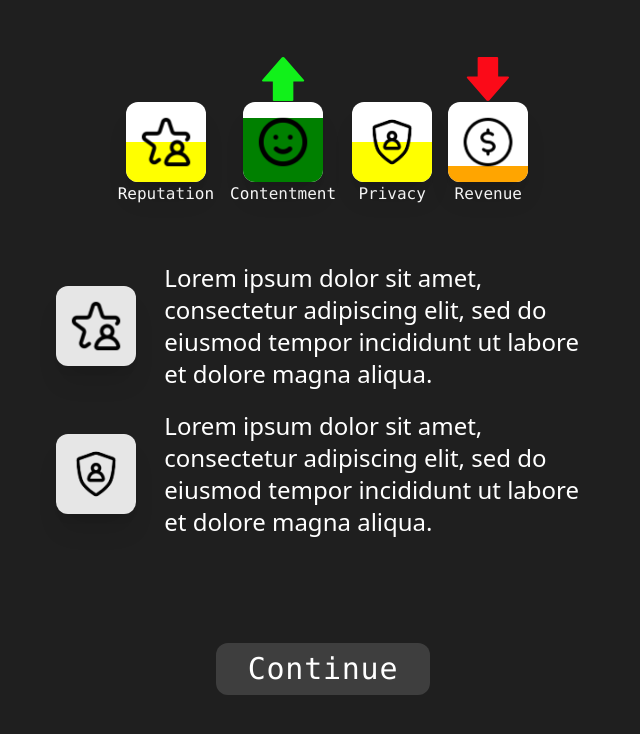
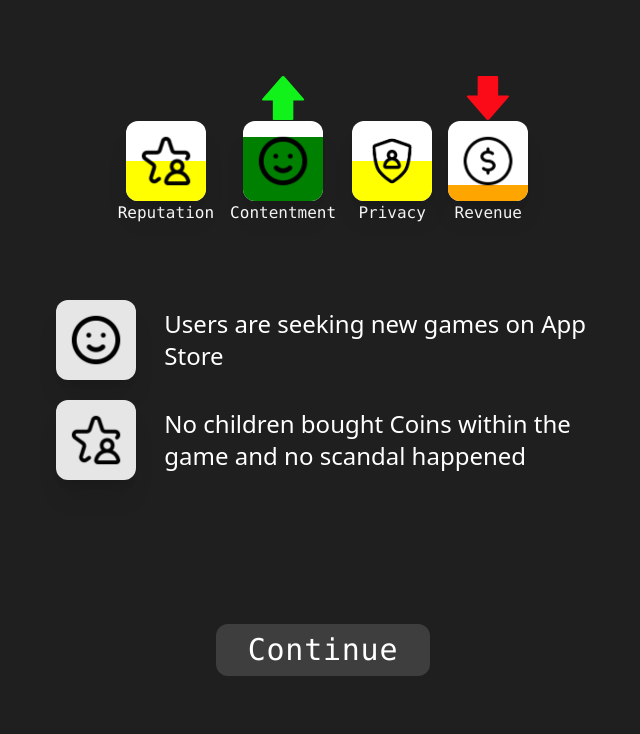
Before and after one commit to daancs/AppStoreEthics, a Next.js app: page /consequence in a window 1280 px wide. Shown: the top 734 px of the page, without its empty margins (317-957 px from the left). Built offline with nearby package versions, Linux system fonts and the light colour scheme.

Commit message:
stats change on accept/deny now

```diff
--- a/src/backend/Model.ts
+++ b/src/backend/Model.ts
@@ -45,6 +45,7 @@ export default class playerData{
     private gameState: GameState;
     private apps: IApp[];
     private currentApp : IApp | undefined;
+    private currentDesicion : Decision | undefined;
 
 
     // Initialization
@@ -98,8 +99,22 @@ export default class playerData{
         this.calcAndUpDateValue(Stat.CONTENTMENT, consequences);
         this.calcAndUpDateValue(Stat.PRIVACY, consequences);
         this.calcAndUpDateValue(Stat.REVENUE, consequences);
+        this.updateDecision(decision);
+        this.printStats();
     }
 
+    // Prints all stats to console
+    private printStats(): void {
+        console.log("Reputation: " + this.reputation);
+        console.log("Contentment: " + this.contentment);
+        console.log("Privacy: " + this.privacy);
+        console.log("Revenue: " + this.revenue);
+    }
+
+    // Updates the current decision
+    private updateDecision(decision: Decision): void {
+        this.currentDesicion = decision;
+    }
 
     // Calculates and updates the value of a stat from a list of consequences
     private calcAndUpDateValue(stat: Stat, arr: IConsequence[]): void{
@@ -178,6 +193,10 @@ export default class playerData{
         return this.currentApp;
     }
 
+    public getCurrentDecision(): Decision | undefined {
+        return this.currentDesicion;
+    }
+
 
     // Updates the current state of the game
     public getGameState(): void{
--- a/src/backend/content/Content.ts
+++ b/src/backend/content/Content.ts
@@ -19,30 +19,36 @@ export default function getData(): IApp[] {
             accept_cons: [
                 {
                     text: "This app made App Store gain credibility in sustainability",
+                    con: "reputation",
                     reputation: 25
                 },
                 {
                     text: "App Store increased in users",
+                    con: "revenue",
                     revenue: 25
                 },
                 {
                     text: "Users liked the app because they earned money from selling old things",
+                    con: "contentment",
                     contentment: 25
                 },
                 {
                     text: "Some of the users gave out sensitive data to sellers",
+                    con: "privacy",
                     privacy: -12.5
                 }
             ],
             decline_cons: [
                 {
                     text: "App Store users could not find sustainable options for shopping",
+                    con: "reputation",
                     reputation: -12.5,
                     revenue: -12.5,
                     contentment: -12.5
                 },
                 {
                     text: "Potential users did not have to share sensitive data",
+                    con: "privacy",
                     privacy: 25
                 }
             ]
@@ -64,25 +70,30 @@ export default function getData(): IApp[] {
             accept_cons: [
                 {
                     text: "The users of SnailChat could control shared data and location",
+                    con: "privacy",
                     privacy: 25
                 },
                 {
                     text: "The app became popular",
+                    con: "revenue",
                     revenue: 25
                 },
                 {
                     text: "Some users received unwanted messages and pictures sent to them from strangers",
+                    con: "contentment",
                     contentment: -12.5
                 }
             ],
             decline_cons: [
                 {
                     text: "App Store users sought apps with the possibility to share their location on their own terms",
+                    con: "privacy",
                     privacy: -12.5,
                     revenue: -12.5
                 },
                 {
                     text: "No users received unwanted messages or pictures from strangers",
+                    con: "contentment",
                     contentment: 25
                 }
             ]
@@ -104,14 +115,17 @@ export default function getData(): IApp[] {
             accept_cons: [
                 {
                     text: "Users could communicate with friends and join groups of interest",
+                    con: "contentment",
                     contentment: 25
                 },
                 {
                     text: "The app became popular",
+                    con: "revenue",
                     revenue: 25
                 },
                 {
                     text: "A scandal emerges that the company has shared user data with a third party. The data was used to influence a democratic election.",
+                    con: "reputation",
                     reputation: -25,
                     privacy: -25
                 }
@@ -119,11 +133,13 @@ export default function getData(): IApp[] {
             decline_cons: [
                 {
                     text: "App Store users sought apps with the possibility to connect with people",
+                    con: "contentment",
                     contentment: -25,
                     revenue: -25
                 },
                 {
                     text: "No sensitive data was shared and could not be used by third parties in an illegal context",
+                    con: "privacy",
                     privacy: 25,
                     reputation: 25
                 }
@@ -146,24 +162,29 @@ export default function getData(): IApp[] {
             accept_cons: [
                 {
                     text: "Some users had fun playing TreasureQuest",
+                    con: "contentment",
                     contentment: 12.5
                 },
                 {
                     text: "The game prompts purchases to advance in the game and is aimed towards children",
+                    con: "reputation",
                     reputation: -25
                 },
                 {
                     text: "TreasureQuest didn’t attract a big user base",
+                    con: "revenue",
                     revenue: -25
                 }
             ],
             decline_cons: [
                 {
                     text: "Users are seeking new games on App Store",
+                    con: "contentment",
                     contentment: -25
                 },
                 {
                     text: "No children bought Coins within the game and no scandal happened",
+                    con: "reputation",
                     reputation: 12.5,
                     revenue: 12.5
                 }
@@ -186,24 +207,29 @@ export default function getData(): IApp[] {
             accept_cons: [
                 {
                     text: "Users of Qme could be anonymous and comment without creating an account",
+                    con: "privacy",
                     privacy: 12.5
                 },
                 {
                     text: "Users of Qme could say mean things without being held accountable",
+                    con: "contentment",
                     contentment: -25
                 },
                 {
                     text: "App Store got a bad reputation for releasing Qme",
+                    con: "reputation",
                     reputation: -25
                 }
             ],
             decline_cons: [
                 {
                     text: "Users are seeking the possibility to express opinions anonymously online",
+                    con: "privacy",
                     privacy: -25
                 },
                 {
                     text: "App Store continued to have a good reputation because no one could be bullied on Qme",
+                    con: "reputation",
                     contentment: 12.5,
                     reputation: 12.5
                 }
--- a/src/backend/content/IApp.ts
+++ b/src/backend/content/IApp.ts
@@ -20,6 +20,7 @@ export interface IApp{
 
 export interface IConsequence{
     text: string,
+    con: string,
     reputation?: number,
     contentment?: number,
     privacy?: number,
--- a/src/components/ConsequencePageSkeleton.tsx
+++ b/src/components/ConsequencePageSkeleton.tsx
@@ -1,3 +1,4 @@
+import playerData from '@/backend/Model';
 import Button from '@/components/Button'
 import GameIcon from '@/components/GameIcon';
 import { Roboto_Mono } from '@next/font/google'
@@ -10,6 +11,7 @@ interface ConsequencePageSkeletonProps {
     secondIcon: string;
     thirdIcon: string;
     fourthIcon: string;
+    app: playerData;
 }
 // TODO: Change the flash card when implemented (should be included in the interface)
 
@@ -24,24 +26,27 @@ interface ConsequencePageSkeletonProps {
  * @returns the skeleton for the consequence page
  */
 export default function ConsequencePageSkeleton(props: ConsequencePageSkeletonProps) {
+
+    const app = props.app
+
+    const consequences = app.getConsequences(app.getCurrentDecision()!)
+
   return (
     <>
         <div className='w-screen h-screen flex flex-col justify-center items-center bg-primary-bg text-white'>
             <ConsIndicators/>
         <div className='w-5/12'>
-            <div className="flex justify-between items-center mb-5">
-                <div className='mr-5'>
-                    {/* hardcoded before its made into a component */}
-                <GameIcon iconName="reputation" isConsequence={true}/>
-                </div>
-                <span className='text-2xl flex flex-wrap ml-2'>Lorem ipsum dolor sit amet, consectetur adipiscing elit, sed do eiusmod tempor incididunt ut labore et dolore magna aliqua.</span>
-            </div>
-            <div className="flex justify-between items-center">
-                <div className='mr-5'>
-                <GameIcon iconName="privacy" isConsequence={true}/>
-                </div>
-                <span className='text-2xl flex flex-wrap ml-2'>Lorem ipsum dolor sit amet, consectetur adipiscing elit, sed do eiusmod tempor incididunt ut labore et dolore magna aliqua.</span>
-            </div>
+            {consequences!.map((consequence, index) => {
+                return (
+                    <div key={index} className="flex justify-between items-center mb-5">
+                        <div className='mr-5'>
+                            <GameIcon iconName={consequence.con} isConsequence={true}/>
+                        </div>
+                        <span className='text-2xl flex flex-wrap ml-2'>{consequence.text}</span>
+                    </div>
+                )
+            })
+            }
         </div>
             <div className='flex col-start-2 col-end-2 row-start-6 row-end-6 w-full h-full justify-evenly items-center font-mono'>
                 <Button link='game' bgColor="bg-primary-button-bg" textColor="text-white">Continue</Button>
--- a/src/pages/consequence.tsx
+++ b/src/pages/consequence.tsx
@@ -8,7 +8,7 @@ const Consequences: NextPage = () => {
 
     return (
         <>
-            <ConsequencePageSkeleton firstIcon={'First'} secondIcon={'Second'} thirdIcon={'Third'} fourthIcon={'Fourth'}/>
+            <ConsequencePageSkeleton app={app} firstIcon={'First'} secondIcon={'Second'} thirdIcon={'Third'} fourthIcon={'Fourth'}/>
         </>
     )
 }
```
